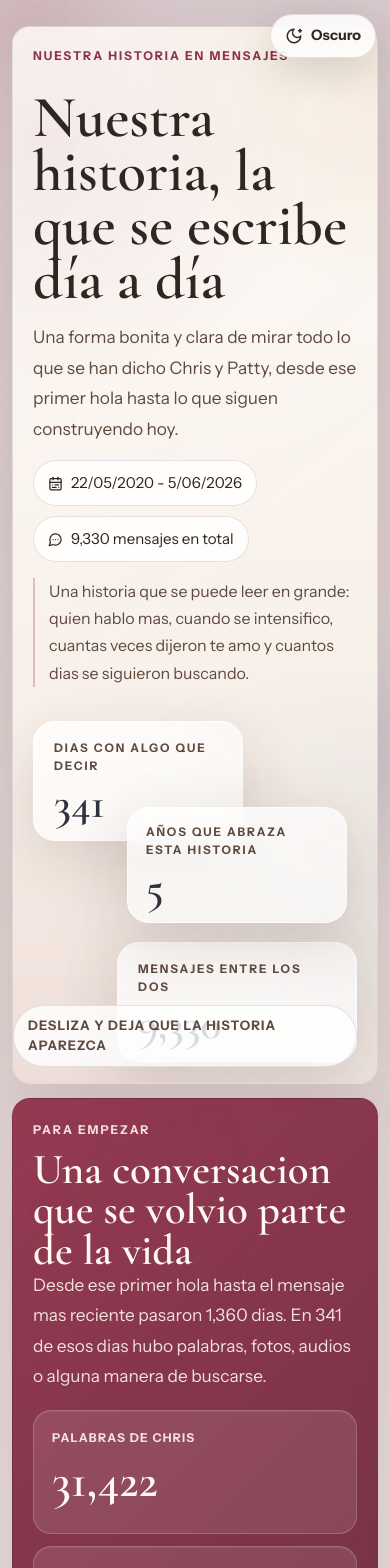
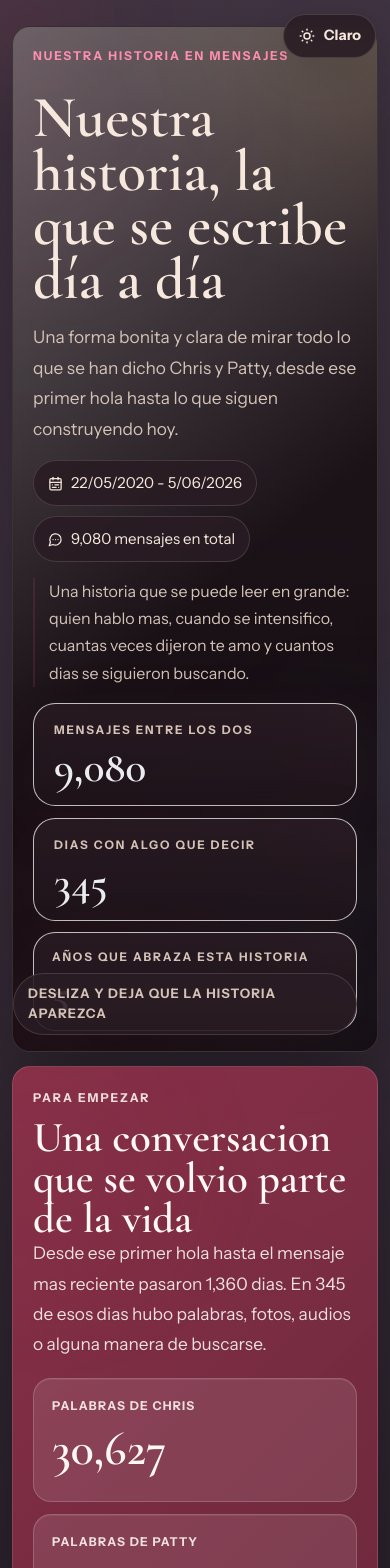
Before and after one commit to khrizenriquez/our-story, a React (Vite) app: page / in a window 390 px wide. Shown: the top 1568 px of the page. Built offline with nearby package versions, Linux system fonts and the light colour scheme; no server answers.

Commit message:
Fix mobile hero motion and timestamp accuracy

```diff
--- a/src/App.tsx
+++ b/src/App.tsx
@@ -42,11 +42,20 @@ function formatMonthLabel(month: string): string {
   return new Intl.DateTimeFormat('es-GT', { month: 'long', year: 'numeric', timeZone: 'UTC' }).format(new Date(`${month}-01T00:00:00Z`));
 }
 
+function formatPreciseTimestamp(ts: number, timezone: string): string {
+  return new Intl.DateTimeFormat('es-GT', {
+    dateStyle: 'medium',
+    timeStyle: 'medium',
+    hour12: false,
+    timeZone: timezone,
+  }).format(new Date(ts * 1000));
+}
+
 function App() {
   const shellRef = useRef<HTMLElement | null>(null);
   const [data, setData] = useState<LoadedChatExport | null>(null);
   const [error, setError] = useState<string | null>(null);
-  const [theme, setTheme] = useState<ThemeMode>('light');
+  const [theme, setTheme] = useState<ThemeMode>('dark');
   const [visibleSections, setVisibleSections] = useState<Set<string>>(() => new Set(['hero']));
 
   useEffect(() => {
@@ -72,8 +81,7 @@ function App() {
       setTheme(stored);
       return;
     }
-    const prefersDark = window.matchMedia('(prefers-color-scheme: dark)').matches;
-    setTheme(prefersDark ? 'dark' : 'light');
+    setTheme('dark');
   }, []);
 
   useEffect(() => {
@@ -180,7 +188,7 @@ function App() {
   const themMessages = data.metrics.bySender.them.messages;
   const messageGap = Math.abs(meMessages - themMessages);
   const lineEasing = (value: number) => 1 - (1 - value) ** 4;
-  const totalDuration = 2100;
+  const totalDuration = 3150;
   const progressiveDuration = (ctx: { index: number }) => lineEasing(ctx.index / Math.max(monthlyPoints.length, 1)) * totalDuration / Math.max(monthlyPoints.length, 1);
   const progressiveDelay = (ctx: { index: number }) => lineEasing(ctx.index / Math.max(monthlyPoints.length, 1)) * totalDuration;
   const previousY = (ctx: { index: number; chart: any; datasetIndex: number }) =>
@@ -343,7 +351,7 @@ function App() {
             <strong>{formatNumber(data.metrics.totals.teAmoCount)}</strong>
           </div>
           <p>
-            La primera vez que aparecio por escrito fue el {data.metrics.firstTeAmo ? formatDay(data.metrics.firstTeAmo.day) : 'dia que no pudimos identificar'}.
+            La primera vez que aparecio por escrito fue el {data.metrics.firstTeAmo ? formatPreciseTimestamp(data.metrics.firstTeAmo.ts, data.relationship.timezone) : 'dia que no pudimos identificar'}
           </p>
         </div>
       </section>
@@ -476,7 +484,7 @@ function App() {
         </div>
       </section>
 
-      <footer className="story-footer">Con amor, hecho por {data.chat.authorSignature ?? story.meLabel} con Codex ❤️</footer>
+      <footer className="story-footer">{`Con  ❤️, hecho por ${data.chat.authorSignature ?? story.meLabel} con Codex`}</footer>
     </main>
   );
 }
@@ -590,7 +598,7 @@ const lineOptions = (
 const barOptions = (chartTextColor: string, chartTickColor: string, chartGridColor: string) => ({
   ...sharedChartOptions(chartTextColor),
   animation: {
-    duration: 1400,
+    duration: 2100,
     easing: 'easeOutQuart' as const,
     delay(ctx: any) {
       return ctx.type === 'data' ? ctx.dataIndex * 120 : 0;
@@ -607,7 +615,7 @@ const doughnutOptions = (chartTextColor: string) => ({
   animation: {
     animateRotate: true,
     animateScale: true,
-    duration: 1800,
+    duration: 2700,
     easing: 'easeOutExpo' as const,
   },
   cutout: '72%',
--- a/src/styles.css
+++ b/src/styles.css
@@ -169,9 +169,10 @@ p {
   opacity: 0;
   transform: translate3d(0, 56px, 0) scale(0.975);
   transition:
-    opacity 1s ease,
-    transform 1.1s cubic-bezier(0.22, 1, 0.36, 1),
-    box-shadow 0.8s ease;
+    opacity 1.3s ease,
+    transform 1.43s cubic-bezier(0.22, 1, 0.36, 1),
+    box-shadow 1.04s ease;
+  will-change: opacity, transform;
 }
 
 .story-section.is-visible {
@@ -189,7 +190,7 @@ p {
     radial-gradient(circle at 18% 20%, rgba(143, 49, 75, 0.08), transparent 22%),
     radial-gradient(circle at 82% 78%, rgba(53, 92, 125, 0.08), transparent 26%);
   transform: translate3d(0, calc(var(--scroll-px) * 0.018), 0) scale(1.08);
-  transition: transform 0.18s linear;
+  transition: transform 0.24s linear;
 }
 
 .story-section.depth-soft::after {
@@ -234,7 +235,7 @@ p {
 .story-section.is-visible .chapter-band-copy,
 .story-section.is-visible .closing-copy,
 .story-section.is-visible .hero-copy {
-  animation: float-up 0.9s cubic-bezier(0.22, 1, 0.36, 1) both;
+  animation: float-up 1.17s cubic-bezier(0.22, 1, 0.36, 1) both;
 }
 
 .story-section.is-visible .hero-floating-card,
@@ -245,7 +246,7 @@ p {
 .story-section.is-visible .media-summary-card,
 .story-section.is-visible .moment-card,
 .story-section.is-visible .closing-chart {
-  animation: settle-in 0.9s cubic-bezier(0.22, 1, 0.36, 1) both;
+  animation: settle-in 1.17s cubic-bezier(0.22, 1, 0.36, 1) both;
 }
 
 .story-section.is-visible .hero-floating-card:nth-child(2),
@@ -365,13 +366,16 @@ p {
 }
 
 .hero-visual {
-  min-height: 360px;
+  display: grid;
+  grid-template-columns: 1fr;
+  gap: 12px;
+  min-height: auto;
   margin-top: 16px;
-  transform: translate3d(0, calc(var(--scroll-px) * -0.04), 0);
+  transform: none;
 }
 
 .hero-floating-card {
-  position: absolute;
+  position: relative;
   border: 1px solid rgba(255, 255, 255, 0.72);
   border-radius: 22px;
   background:
@@ -399,27 +403,27 @@ p {
 }
 
 .stat-card-large {
-  right: 0;
-  bottom: 0;
-  width: min(290px, 74%);
+  right: auto;
+  bottom: auto;
+  width: 100%;
   padding: 18px 20px;
-  transform: translate3d(0, calc(var(--scroll-px) * 0.085), 0) rotate(-4deg);
+  transform: none;
 }
 
 .stat-card-small {
-  top: 18px;
-  left: 0;
-  width: min(210px, 68%);
+  top: auto;
+  left: auto;
+  width: 100%;
   padding: 18px 20px;
-  transform: translate3d(0, calc(var(--scroll-px) * -0.11), 0) rotate(4deg);
+  transform: none;
 }
 
 .stat-card-mid {
-  top: 104px;
-  right: 10px;
-  width: min(220px, 72%);
+  top: auto;
+  right: auto;
+  width: 100%;
   padding: 16px 18px;
-  transform: translate3d(0, calc(var(--scroll-px) * 0.12), 0) rotate(-3deg);
+  transform: none;
 }
 
 .hero-scroll-cue {
@@ -1054,18 +1058,35 @@ p {
   }
 
   .hero-visual {
+    display: block;
     min-height: 760px;
     margin-top: 0;
+    transform: translate3d(0, calc(var(--scroll-px) * -0.04), 0);
+  }
+
+  .hero-floating-card {
+    position: absolute;
+  }
+
+  .stat-card-large {
+    right: 0;
+    bottom: 0;
+    width: min(290px, 74%);
+    transform: translate3d(0, calc(var(--scroll-px) * 0.085), 0) rotate(-4deg);
   }
 
   .stat-card-small {
     top: 12px;
     left: 8%;
+    width: min(210px, 68%);
+    transform: translate3d(0, calc(var(--scroll-px) * -0.11), 0) rotate(4deg);
   }
 
   .stat-card-mid {
     top: 128px;
     right: 20%;
+    width: min(220px, 72%);
+    transform: translate3d(0, calc(var(--scroll-px) * 0.12), 0) rotate(-3deg);
   }
 
   .chapter-band {
```
Also changed, not shown: scripts/export-babe-chat.ts (+25 -3 lines), public/published/babe-chat-public.json.
